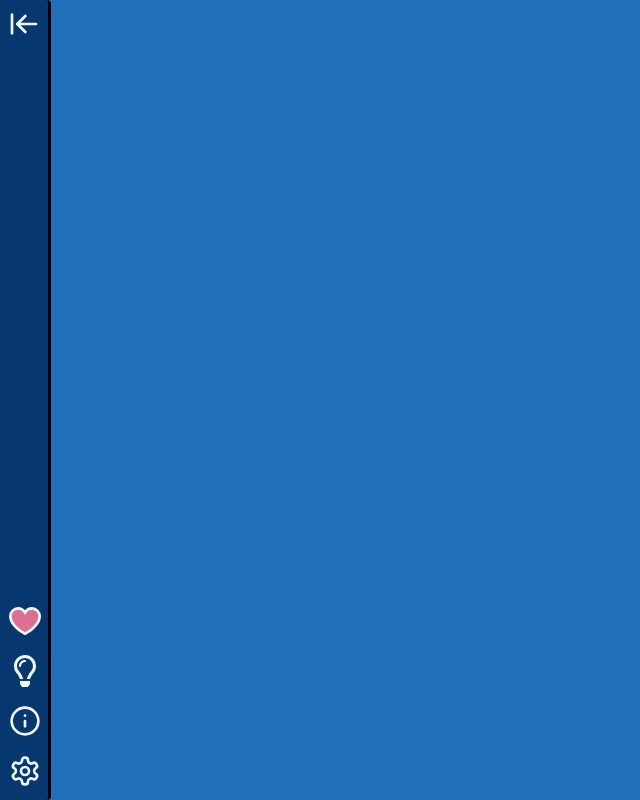
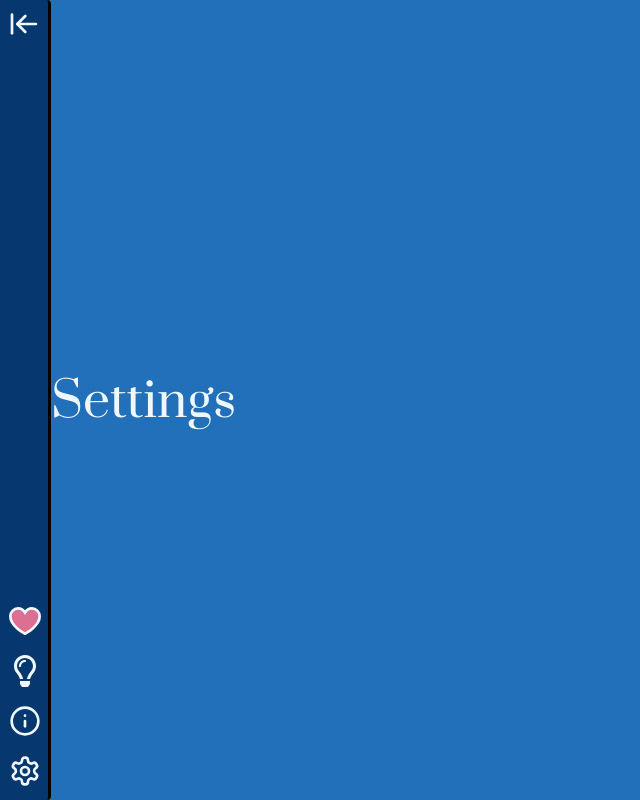
Before and after one commit to vvvvvaves/chatbot-ua-frontend, a React (Vite) app: page /settings in a window 1280 px wide. Shown: the whole page, without its empty margins (0-640 px from the left). Built offline with nearby package versions, Linux system fonts and the light colour scheme.

Commit message:
Add navlinks to siderbar-list-item (s) and remove text decoration

```diff
--- a/src/App.tsx
+++ b/src/App.tsx
@@ -3,6 +3,8 @@ import Sidebar from "./components/Sidebar";
 import ChatPage from "./pages/ChatPage";
 import { BrowserRouter as Router, Route, Routes } from "react-router-dom";
 import Donate from "./pages/Donate";
+import About from "./pages/About";
+import Settings from "./pages/Settings";
 
 function App() {
   return (
@@ -13,6 +15,8 @@ function App() {
           <Routes>
             <Route path="/" element={<ChatPage />} />
             <Route path="/donate" element={<Donate />} />
+            <Route path="/about" element={<About />} />
+            <Route path="/settings" element={<Settings/>} />
           </Routes>
         </div>
       </div>
--- a/src/components/Sidebar.css
+++ b/src/components/Sidebar.css
@@ -67,6 +67,10 @@
     width: 2.5rem;
 }
 
+a:has(> .sidebar-list-item) {
+    text-decoration: none;
+}
+
 .sidebar.active .sidebar-list-item {
     width: 17.5rem;
 }
--- a/src/components/Sidebar.tsx
+++ b/src/components/Sidebar.tsx
@@ -1,7 +1,7 @@
 import { LuArrowLeftToLine } from "react-icons/lu";
 import { useState } from "react";
 import SidebarData from "./SidebarData";
-import { Link } from "react-router-dom";
+import { Link, NavLink } from "react-router-dom";
 
 import "./Sidebar.css";
 
@@ -21,10 +21,12 @@ function Sidebar() {
       <ul className="sidebar-list">
         {SidebarData.map((item, index) => {
           return (
+            <NavLink to={item.path} end>
             <li key={index} className={item.cName}>
               {item.icon}
               <span className="sidebar-text">{item.title}</span>
             </li>
+            </NavLink>
           );
         })}
       </ul>
--- a/src/components/SidebarData.tsx
+++ b/src/components/SidebarData.tsx
@@ -6,7 +6,7 @@ const SidebarData = [
   {
     title: "Donate",
     icon: <GoHeartFill className="donate-icon" size={"2rem"} />,
-    path: "/settings",
+    path: "/donate",
     cName: "sidebar-list-item",
   },
   {
--- /dev/null
+++ b/src/pages/About.css
@@ -0,0 +1,11 @@
+.about {
+  width: 100%;
+  min-width: 23rem;
+  height: 100vh;
+  /* background-color: green; */
+  flex: 1 1 auto;
+  display: flex;
+  flex-direction: column;
+  justify-content: center;
+  align-items: start;
+}
--- /dev/null
+++ b/src/pages/About.tsx
@@ -0,0 +1,11 @@
+import './About.css'
+
+function About() {
+  return (
+    <div className="about">
+      <h1>About</h1>
+    </div>
+  )
+}
+
+export default About
--- a/src/pages/Donate.tsx
+++ b/src/pages/Donate.tsx
@@ -1,3 +1,4 @@
+import './Donate.css'
 function Donate() {
   return (
     <div className="donate">
--- /dev/null
+++ b/src/pages/Settings.css
@@ -0,0 +1,11 @@
+.settings {
+  width: 100%;
+  min-width: 23rem;
+  height: 100vh;
+  /* background-color: green; */
+  flex: 1 1 auto;
+  display: flex;
+  flex-direction: column;
+  justify-content: center;
+  align-items: start;
+}
--- /dev/null
+++ b/src/pages/Settings.tsx
@@ -0,0 +1,11 @@
+import './Settings.css'
+
+function Settings() {
+  return (
+    <div className="settings">
+      <h1>Settings</h1>
+    </div>
+  )
+}
+
+export default Settings
```
